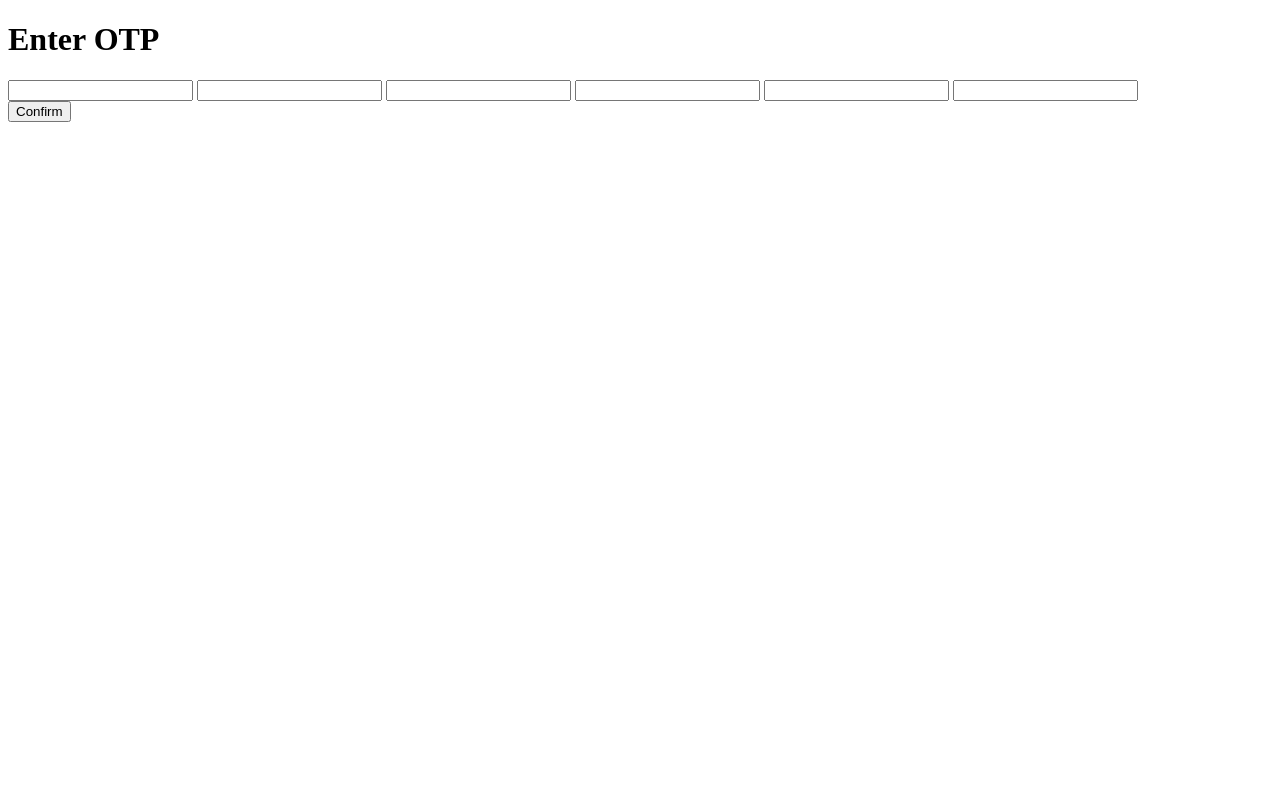
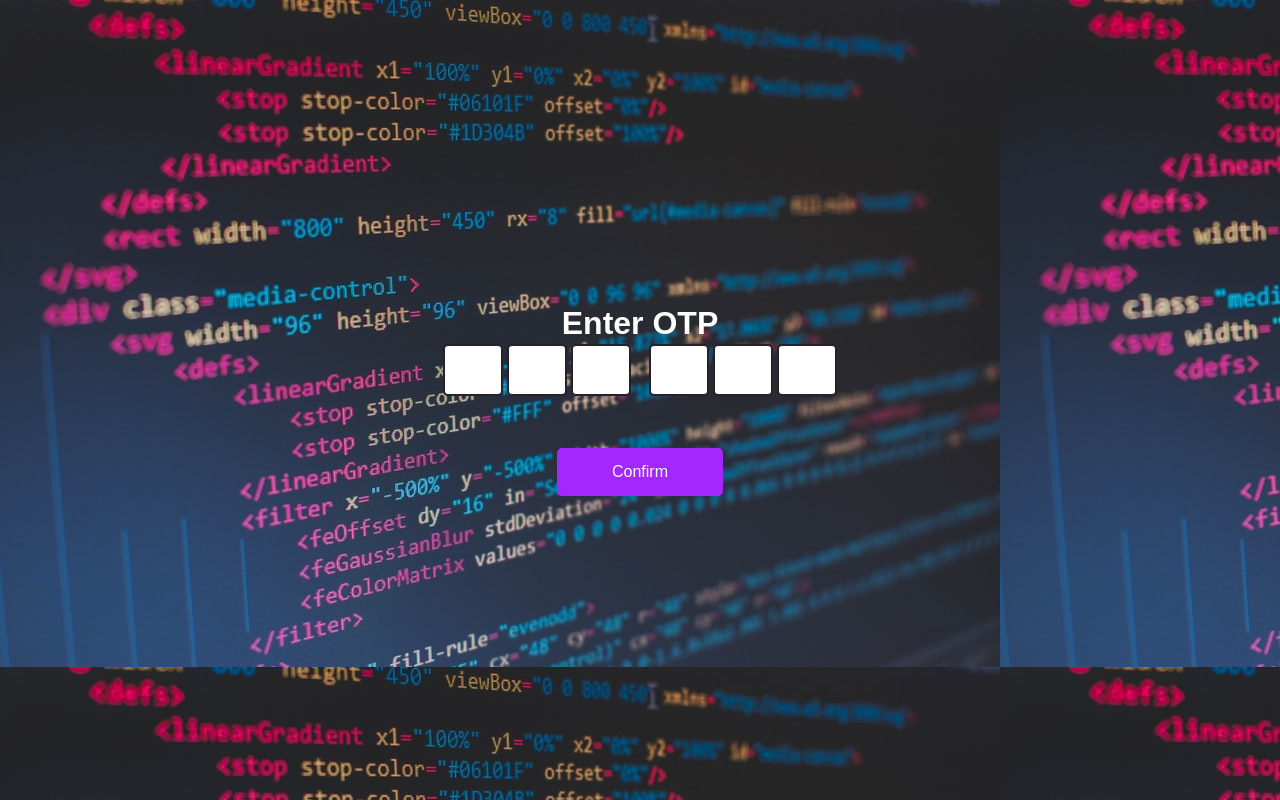
Before and after one commit to AbhiSharma5477/Important-HTML-and-CSS-Level-2-Project-March-22-Batch---HTML-and-CSS-Level-2---itypyspg9a98, a plain HTML site: page index.html in a window 1280 px wide. Drawn offline with Linux system fonts and the light colour scheme.

Commit message:
Update index.html

```diff
--- a/index.html
+++ b/index.html
@@ -5,7 +5,7 @@
             Verification OTP Design
 
         </title>
-        <link rel="stylesheet" href="VerifyUIDesign.css">
+        <link rel="stylesheet" href="styles.css">
 
     </head>
     <body>
```
